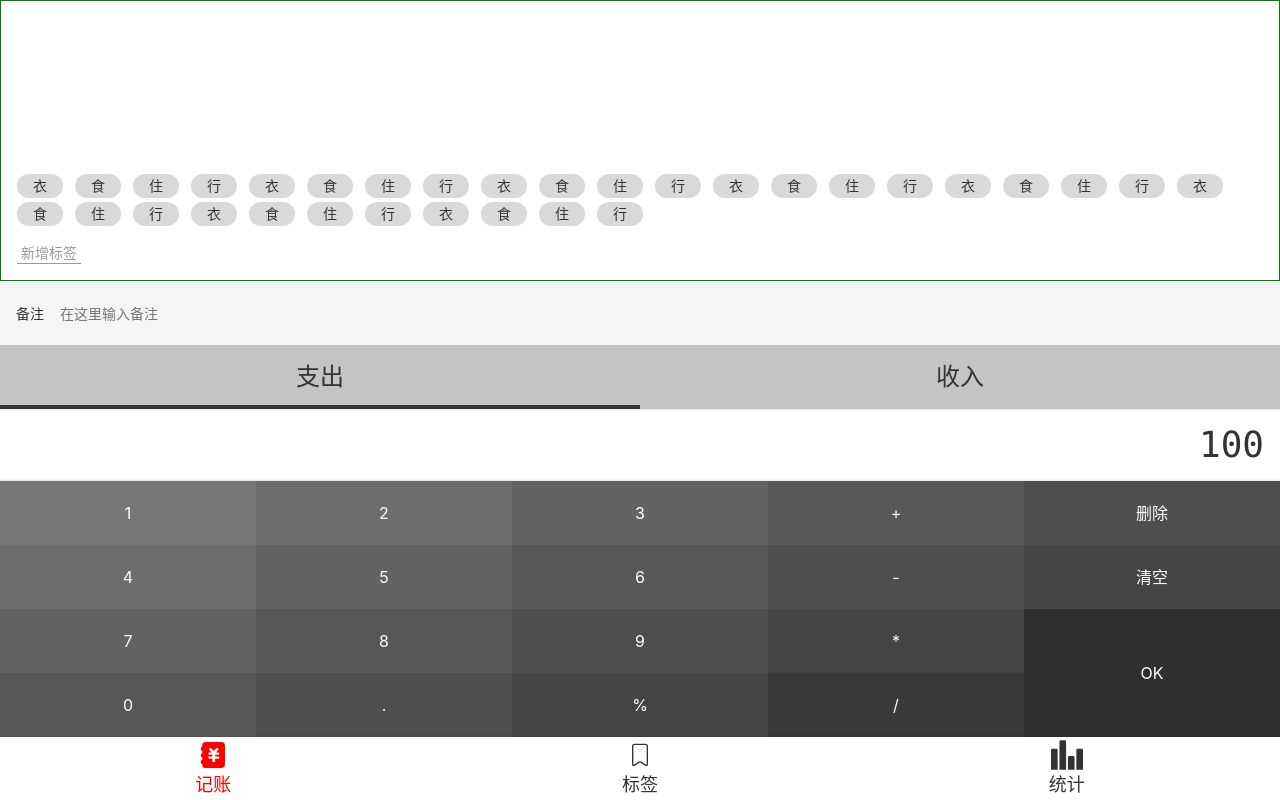
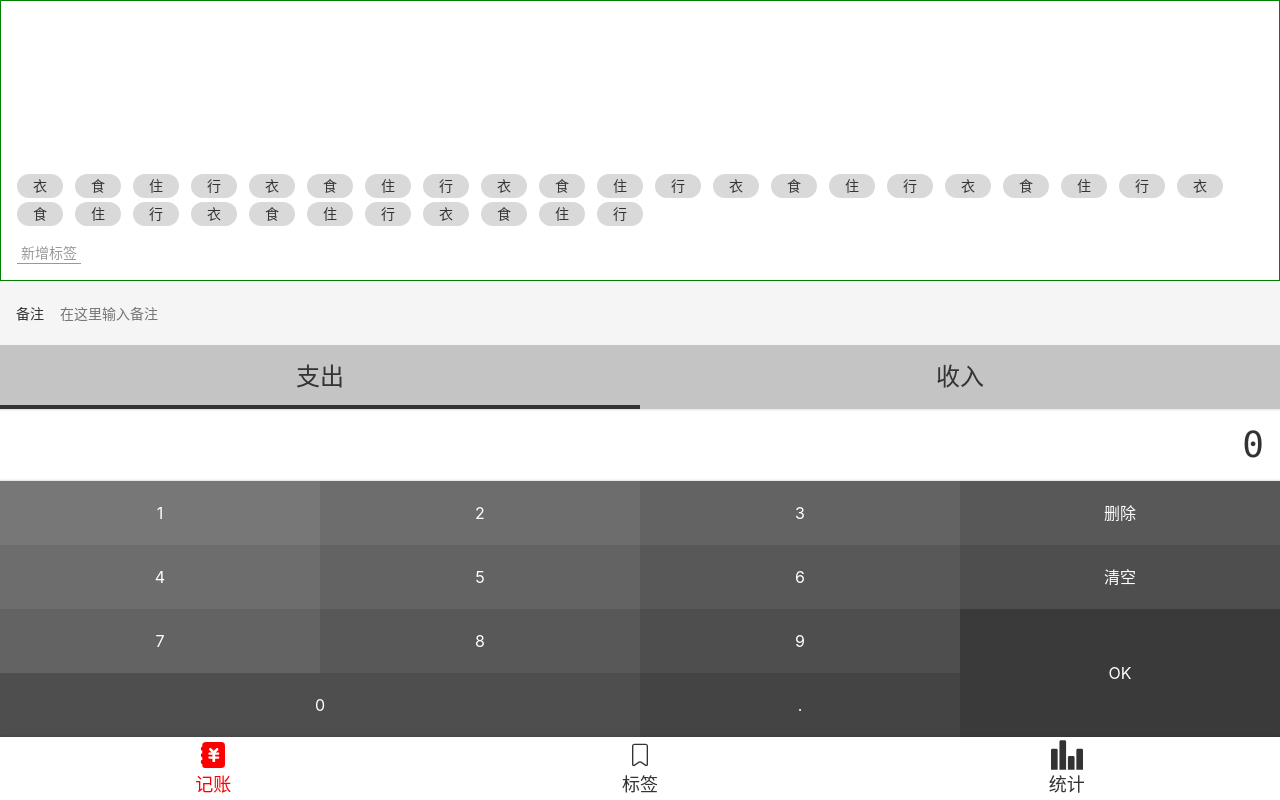
Before and after one commit to Tomvictory/money-ts, a Vue app: page /#/money in a window 1280 px wide. Both pictures are taken after a click on the button "删除". Built offline with nearby package versions, Linux system fonts and the light colour scheme.

Commit message:
基本完成了NumberPad组件，并删除了加减乘除按钮

```diff
--- a/src/components/Money/NumberPad.vue
+++ b/src/components/Money/NumberPad.vue
@@ -1,84 +1,129 @@
 <template>
   <div class="number-pad">
-    <div class="output">100</div>
+    <div class="output">{{output}}</div>
     <div class="buttons">
-      <button>1</button>
-      <button>2</button>
-      <button>3</button>
-      <button>+</button>
-      <button>删除</button>
-      <button>4</button>
-      <button>5</button>
-      <button>6</button>
-      <button>-</button>
-      <button>清空</button>
-      <button>7</button>
-      <button>8</button>
-      <button>9</button>
-      <button>*</button>
-      <button class="ok">OK</button>
-      <button>0</button>
-      <button>.</button>
-      <button>%</button>
-      <button>/</button>
+      <button @click="inputContent">1</button>
+      <button @click="inputContent">2</button>
+      <button @click="inputContent">3</button>
+      <button @click="remove">删除</button>
+      <button @click="inputContent">4</button>
+      <button @click="inputContent">5</button>
+      <button @click="inputContent">6</button>
+      <button @click="clear">清空</button>
+      <button @click="inputContent">7</button>
+      <button @click="inputContent">8</button>
+      <button @click="inputContent">9</button>
+      <button @click="ok" class="ok">OK</button>
+      <button @click="inputContent" class="zero">0</button>
+      <button @click="inputContent">.</button>
     </div>
   </div>
 </template>
 
 <script lang="ts">
-  export default {
-    name: 'NumberPad'
-  };
+  import Vue from 'vue';
+  import {Component, Prop} from 'vue-property-decorator';
+
+  @Component
+  export default class NumberPad extends Vue {
+    output = '0';
+
+    inputContent(event: MouseEvent) {
+      const button = (event.target as HTMLButtonElement);
+      const input = button.textContent!;
+      if (this.output.length === 16) { return; }
+      if (this.output === '0') {
+        if ('0123456789'.indexOf(input) >= 0) {
+          this.output = input;
+        } else {
+          this.output += input;
+        }
+        return;
+      }
+      if (this.output.indexOf('.') >= 0 && input === '.') {return;}
+      this.output += input;
+    }
+
+    remove() {
+      if (this.output.length === 1) {
+        this.output = '0';
+      } else {
+        this.output = this.output.slice(0, -1);
+      }
+    }
+
+    clear() {
+      this.output = '0';
+    }
+
+    ok() {
+      return;
+    }
+
+  }
 </script>
 
 <style lang="scss" scoped>
-@import "~@/assets/style/helper.scss";
-  .number-pad{
-    .output{
+  @import "~@/assets/style/helper.scss";
+
+  .number-pad {
+    .output {
       @extend %clearFix;
       @extend %innerShadow;
       font-size: 36px;
-      font-family: Consolas,monospace;
+      font-family: Consolas, monospace;
       padding: 9px 16px;
       text-align: right;
     }
-    .buttons{
+
+    .buttons {
       @extend %clearFix;
-      > button{
-        width: 20%;
+
+      > button {
+        width: 25%;
         height: 64px;
         float: left;
         background: transparent;
         border: none;
         color: white;
+
         &.ok {
           height: 64*2px;
           float: right;
         }
+
+        &.zero {
+          width: 25*2%;
+        }
+
         $bg: #777;
+
         &:nth-child(1) {
           background: $bg;
         }
-        &:nth-child(2), &:nth-child(6) {
+
+        &:nth-child(2), &:nth-child(5) {
           background: darken($bg, 4%);
         }
-        &:nth-child(3), &:nth-child(7), &:nth-child(11) {
+
+        &:nth-child(3), &:nth-child(6), &:nth-child(9) {
           background: darken($bg, 4*2%);
         }
-        &:nth-child(4), &:nth-child(8), &:nth-child(12), &:nth-child(16) {
+
+        &:nth-child(4), &:nth-child(7), &:nth-child(10) {
           background: darken($bg, 4*3%);
         }
-        &:nth-child(5), &:nth-child(9), &:nth-child(13), &:nth-child(17) {
+
+        &:nth-child(8), &:nth-child(11), &:nth-child(13) {
           background: darken($bg, 4*4%);
         }
-        &:nth-child(14), &:nth-child(10), &:nth-child(18) {
+
+        &:nth-child(14) {
           background: darken($bg, 4*5%);
         }
-        &:nth-child(19) {
+
+        &:nth-child(12) {
           background: darken($bg, 4*6%);
-        }
-        &:nth-child(15) {
-          background: darken($bg, 4*7%);
         }
       }
     }
--- a/src/components/Money/Types.vue
+++ b/src/components/Money/Types.vue
@@ -24,9 +24,6 @@
         throw new Error('type is unknown');
       }
       this.type = type;
-    }
-    mounted(){
-      console.log(this.xxx)
     }
   }
 </script>
```
